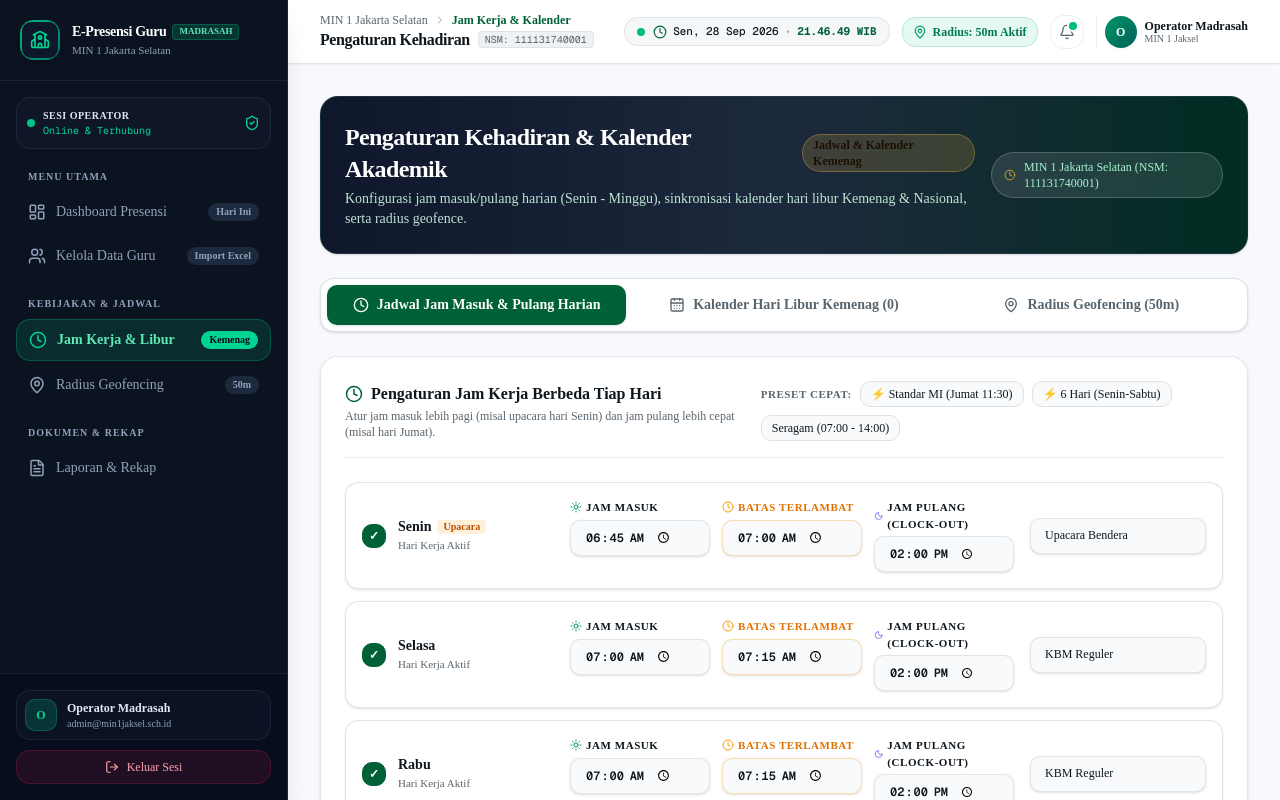
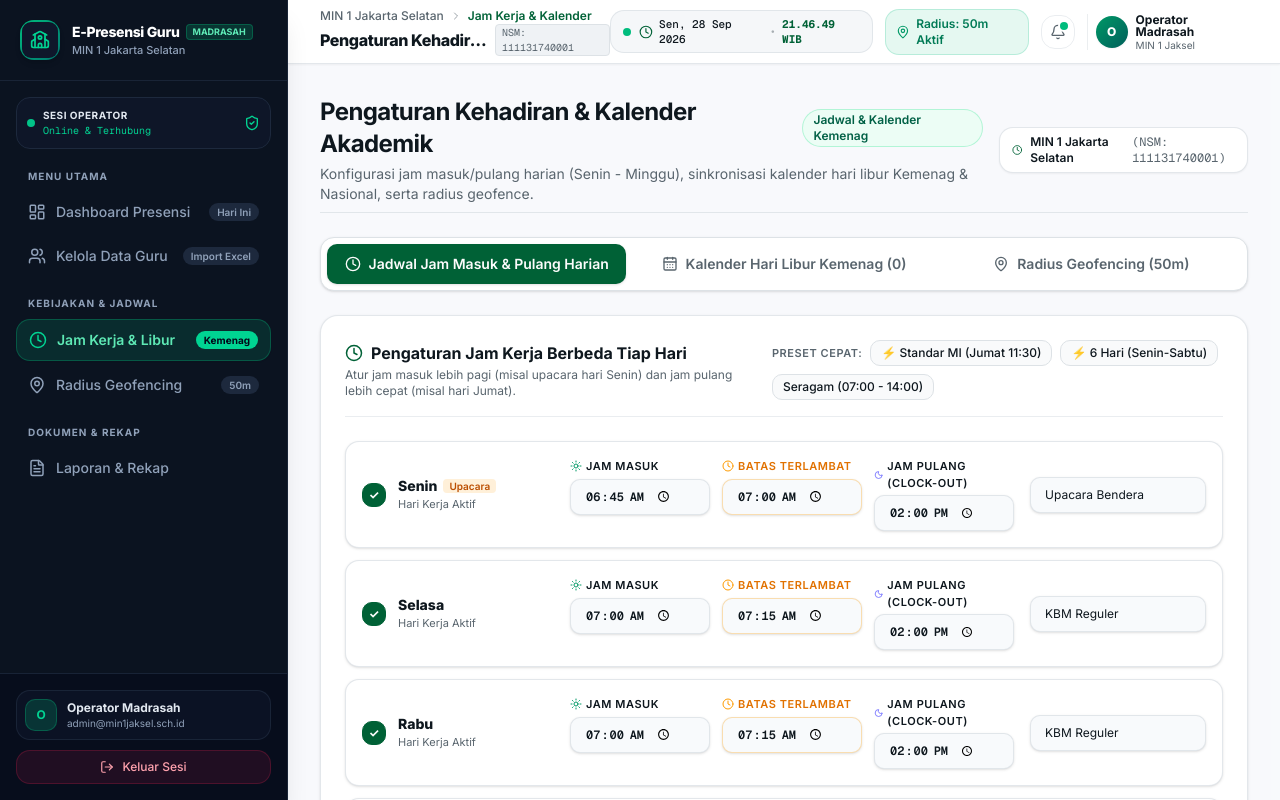
Before and after one commit to vikarmaulanaarrisyad/e-presensi-v2, a Next.js app in the folder web/: page /admin/settings in a window 1280 px wide. Shown: the top 800 px of the page. Built offline with nearby package versions, Linux system fonts and the light colour scheme; no server answers; the database is empty.

Commit message:
fix(ui): eliminate serif font fallback, repair button contrast, redesign executive page headers and finalize dashboard layout

```diff
--- a/web/src/app/(web)/superadmin/page.tsx
+++ b/web/src/app/(web)/superadmin/page.tsx
@@ -11,23 +11,23 @@ export default async function SuperadminPage() {
 
   return (
     <div className="flex flex-col gap-6 w-full">
-      {/* Welcome Header */}
-      <div className="flex flex-col sm:flex-row items-start sm:items-center justify-between gap-4 p-6 rounded-2xl bg-gradient-to-r from-slate-900 via-slate-800 to-emerald-950 text-white shadow-sm border border-slate-700/50">
-        <div className="flex flex-col gap-1.5">
-          <div className="flex items-center gap-2">
-            <h1 className="text-xl sm:text-2xl font-extrabold tracking-tight">
+      {/* Executive Page Header */}
+      <div className="flex flex-col sm:flex-row sm:items-center justify-between gap-4 pb-2 border-b border-border/80">
+        <div className="flex flex-col gap-1">
+          <div className="flex items-center gap-2.5">
+            <h1 className="text-xl sm:text-2xl font-bold tracking-tight text-foreground">
               Pusat Kendali Superadmin Kemenag
             </h1>
             <Badge variant="gold">Akses Penuh</Badge>
           </div>
-          <p className="text-xs sm:text-sm text-emerald-100/85">
+          <p className="text-xs sm:text-sm text-muted-foreground">
             Kelola data seluruh institusi Madrasah Ibtidaiyah, izin operasional SaaS, dan rekapitulasi nasional.
           </p>
         </div>
 
-        <div className="flex items-center gap-2 px-3 py-1.5 rounded-full bg-white/10 backdrop-blur-md border border-white/20 text-xs text-emerald-200">
-          <span className="size-2 rounded-full bg-emerald-400 animate-pulse" />
-          <span>Multi-Tenant DB Connected</span>
+        <div className="flex items-center gap-2 px-3 py-1.5 rounded-xl bg-card border border-border/80 text-xs text-foreground shadow-xs">
+          <span className="size-2 rounded-full bg-emerald-500 animate-pulse" />
+          <span className="font-semibold">Multi-Tenant Database Terhubung</span>
         </div>
       </div>
 
--- a/web/src/app/globals.css
+++ b/web/src/app/globals.css
@@ -7,9 +7,9 @@
 @theme inline {
   --color-background: var(--background);
   --color-foreground: var(--foreground);
-  --font-sans: var(--font-sans);
-  --font-mono: var(--font-geist-mono);
-  --font-heading: var(--font-sans);
+  --font-sans: var(--font-sans), ui-sans-serif, system-ui, -apple-system, BlinkMacSystemFont, "Segoe UI", Roboto, "Helvetica Neue", Arial, sans-serif;
+  --font-mono: var(--font-mono), ui-monospace, SFMono-Regular, Menlo, Monaco, Consolas, monospace;
+  --font-heading: var(--font-sans), ui-sans-serif, system-ui, -apple-system, BlinkMacSystemFont, "Segoe UI", Roboto, sans-serif;
   --color-sidebar-ring: var(--sidebar-ring);
   --color-sidebar-border: var(--sidebar-border);
   --color-sidebar-accent-foreground: var(--sidebar-accent-foreground);
@@ -140,10 +140,8 @@
   * {
     @apply border-border outline-ring/50;
   }
-  body {
-    @apply bg-background text-foreground;
-  }
-  html {
-    @apply font-sans;
+  html, body {
+    @apply bg-background text-foreground font-sans;
+    font-family: var(--font-sans), ui-sans-serif, system-ui, -apple-system, BlinkMacSystemFont, "Segoe UI", Roboto, "Helvetica Neue", Arial, sans-serif;
   }
 }
--- a/web/src/app/layout.tsx
+++ b/web/src/app/layout.tsx
@@ -1,29 +1,31 @@
 import type { Metadata } from "next";
-import { Geist, Geist_Mono } from "next/font/google";
+import { Inter, Geist_Mono } from "next/font/google";
 import "./globals.css";
 
-const geistSans = Geist({
-  variable: "--font-geist-sans",
+const sansFont = Inter({
+  variable: "--font-sans",
   subsets: ["latin"],
+  display: "swap",
 });
 
-const geistMono = Geist_Mono({
-  variable: "--font-geist-mono",
+const monoFont = Geist_Mono({
+  variable: "--font-mono",
   subsets: ["latin"],
+  display: "swap",
 });
 
 export const metadata: Metadata = {
-  title: "Create Next App",
-  description: "Generated by create next app",
+  title: "E-Presensi Guru Madrasah | Kementerian Agama RI",
+  description: "Sistem Presensi Digital & Monitoring Kehadiran Guru Madrasah Ibtidaiyah Berbasis Geofence",
 };
 
-export default function RootLayout({ children }: LayoutProps<"/">) {
+export default function RootLayout({ children }: { children: React.ReactNode }) {
   return (
     <html
-      lang="en"
-      className={`${geistSans.variable} ${geistMono.variable} h-full antialiased`}
+      lang="id"
+      className={`${sansFont.variable} ${monoFont.variable} h-full antialiased`}
     >
-      <body className="min-h-full flex flex-col">{children}</body>
+      <body className="min-h-full flex flex-col font-sans">{children}</body>
     </html>
   );
 }
--- a/web/src/components/atoms/badge.tsx
+++ b/web/src/components/atoms/badge.tsx
@@ -8,19 +8,19 @@ const badgeVariants = cva(
     variants: {
       variant: {
         default:
-          "bg-primary/15 text-primary border border-primary/20",
+          "bg-emerald-50 text-emerald-800 border border-emerald-200/80 dark:bg-emerald-950/60 dark:text-emerald-300 dark:border-emerald-800",
         gold:
-          "bg-accent/20 text-accent-foreground border border-accent/40 font-semibold",
+          "bg-amber-50 text-amber-900 border border-amber-300 dark:bg-amber-950/60 dark:text-amber-300 dark:border-amber-800 font-bold",
         secondary:
-          "bg-secondary text-secondary-foreground border border-border/40",
+          "bg-slate-100 text-slate-700 border border-slate-200 dark:bg-slate-800 dark:text-slate-300 dark:border-slate-700",
         destructive:
-          "bg-destructive/15 text-destructive border border-destructive/20",
+          "bg-rose-50 text-rose-700 border border-rose-200 dark:bg-rose-950/50 dark:text-rose-300 dark:border-rose-800",
         outline:
-          "border border-border text-foreground",
+          "border border-slate-300 text-slate-700 dark:border-slate-700 dark:text-slate-200",
         success:
-          "bg-emerald-500/15 text-emerald-700 border border-emerald-500/25 dark:text-emerald-400",
+          "bg-emerald-50 text-emerald-700 border border-emerald-200 dark:bg-emerald-950/50 dark:text-emerald-300 dark:border-emerald-800",
         warning:
-          "bg-amber-500/15 text-amber-700 border border-amber-500/25 dark:text-amber-400",
+          "bg-amber-50 text-amber-800 border border-amber-200 dark:bg-amber-950/50 dark:text-amber-300 dark:border-amber-800",
       },
     },
     defaultVariants: {
--- a/web/src/features/madrasah/components/attendance-settings-view.tsx
+++ b/web/src/features/madrasah/components/attendance-settings-view.tsx
@@ -351,23 +351,24 @@ export function AttendanceSettingsView({ initialData }: { initialData: SettingsD
 
   return (
     <div className="flex flex-col gap-6 max-w-6xl mx-auto w-full select-none">
-      {/* Top Banner */}
-      <div className="p-6 rounded-2xl bg-gradient-to-r from-slate-900 via-slate-800 to-emerald-950 text-white shadow-sm border border-slate-700/50 flex flex-col sm:flex-row items-start sm:items-center justify-between gap-4">
-        <div>
-          <div className="flex items-center gap-2">
-            <h1 className="text-xl sm:text-2xl font-extrabold tracking-tight">
+      {/* Executive Page Header */}
+      <div className="flex flex-col sm:flex-row sm:items-center justify-between gap-4 pb-2 border-b border-border/80">
+        <div className="flex flex-col gap-1">
+          <div className="flex items-center gap-2.5">
+            <h1 className="text-xl sm:text-2xl font-bold tracking-tight text-foreground">
               Pengaturan Kehadiran & Kalender Akademik
             </h1>
-            <Badge variant="gold">Jadwal & Kalender Kemenag</Badge>
+            <Badge variant="default">Jadwal & Kalender Kemenag</Badge>
           </div>
-          <p className="text-xs sm:text-sm text-emerald-100/90 mt-1">
+          <p className="text-xs sm:text-sm text-muted-foreground">
             Konfigurasi jam masuk/pulang harian (Senin - Minggu), sinkronisasi kalender hari libur Kemenag & Nasional, serta radius geofence.
           </p>
         </div>
 
-        <div className="flex items-center gap-2 px-3 py-1.5 rounded-full bg-white/10 backdrop-blur-md border border-white/20 text-xs text-emerald-200">
-          <Clock className="size-3.5 text-accent" />
-          <span>{initialData.madrasahName} (NSM: {initialData.nsm})</span>
+        <div className="flex items-center gap-2 px-3 py-1.5 rounded-xl bg-card border border-border/80 text-xs text-foreground shadow-xs">
+          <Clock className="size-3.5 text-primary" />
+          <span className="font-semibold">{initialData.madrasahName}</span>
+          <span className="text-muted-foreground font-mono">(NSM: {initialData.nsm})</span>
         </div>
       </div>
 
@@ -623,19 +624,19 @@ export function AttendanceSettingsView({ initialData }: { initialData: SettingsD
       {activeTab === "holidays" && (
         <div className="flex flex-col gap-6">
           {/* SYNC BANNER: Kemenag & National Holidays */}
-          <div className="p-5 rounded-2xl bg-gradient-to-r from-slate-900 via-slate-800 to-emerald-950 border border-slate-700/60 text-white shadow-sm flex flex-col md:flex-row items-start md:items-center justify-between gap-4">
+          <div className="p-5 rounded-2xl bg-card border border-primary/20 shadow-xs flex flex-col md:flex-row items-start md:items-center justify-between gap-4">
             <div className="flex items-start gap-3.5">
-              <div className="size-11 rounded-xl bg-accent/20 border border-accent/30 flex items-center justify-center text-accent shrink-0 mt-0.5">
+              <div className="size-11 rounded-xl bg-primary/10 border border-primary/20 flex items-center justify-center text-primary shrink-0 mt-0.5">
                 <Landmark className="size-6" />
               </div>
               <div className="flex flex-col">
                 <div className="flex items-center gap-2">
-                  <h3 className="font-extrabold text-sm sm:text-base text-white">
+                  <h3 className="font-bold text-sm sm:text-base text-foreground">
                     Sinkronisasi Kalender Kemenag & Libur Nasional
                   </h3>
-                  <Badge variant="gold" className="text-[10px]">SKB 3 Menteri</Badge>
+                  <Badge variant="gold">SKB 3 Menteri</Badge>
                 </div>
-                <p className="text-xs text-emerald-200/90 mt-0.5 max-w-2xl leading-relaxed">
+                <p className="text-xs text-muted-foreground mt-0.5 max-w-2xl leading-relaxed">
                   Impor instan hari libur resmi nasional & kalender pendidikan Kemenag (Hari Santri Nasional, HAB Kemenag, Hari Raya Idul Fitri, Cuti Bersama, dll) tahun <strong>2025 s/d 2027+</strong> tanpa perlu input satu per satu.
                 </p>
               </div>
@@ -645,22 +646,22 @@ export function AttendanceSettingsView({ initialData }: { initialData: SettingsD
               <select
                 value={syncYear}
                 onChange={(e) => setSyncYear(e.target.value === "all" ? "all" : Number(e.target.value))}
-                className="bg-black/30 border border-emerald-700/50 rounded-lg px-3 py-2 text-xs font-semibold text-white focus:outline-none focus:ring-1 focus:ring-accent"
+                className="bg-muted/70 border border-border rounded-lg px-3 py-2 text-xs font-semibold text-foreground focus:outline-none focus:ring-1 focus:ring-primary"
               >
-                <option value="all" className="bg-emerald-950 text-white">Semua (2025 - 2027+)</option>
-                <option value={2025} className="bg-emerald-950 text-white">Tahun 2025</option>
-                <option value={2026} className="bg-emerald-950 text-white">Tahun 2026</option>
-                <option value={2027} className="bg-emerald-950 text-white">Tahun 2027</option>
+                <option value="all">Semua (2025 - 2027+)</option>
+                <option value={2025}>Tahun 2025</option>
+                <option value={2026}>Tahun 2026</option>
+                <option value={2027}>Tahun 2027</option>
               </select>
 
               <Button
                 type="button"
-                variant="gold"
+                variant="default"
                 size="default"
                 isLoading={isSyncing}
                 onClick={handleSyncKemenag}
                 leftIcon={<DownloadCloud className="size-4" />}
-                className="shadow-md"
+                className="shadow-xs font-semibold"
               >
                 Sinkronkan Kalender
               </Button>
```
Also changed, not shown: web/src/features/teachers/components/teacher-management-view.tsx (+13 -13 lines).
